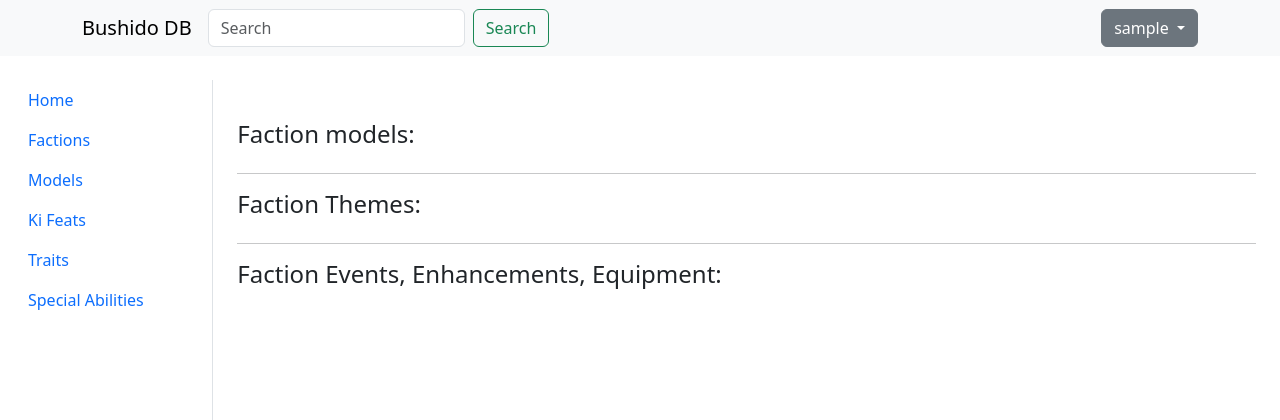
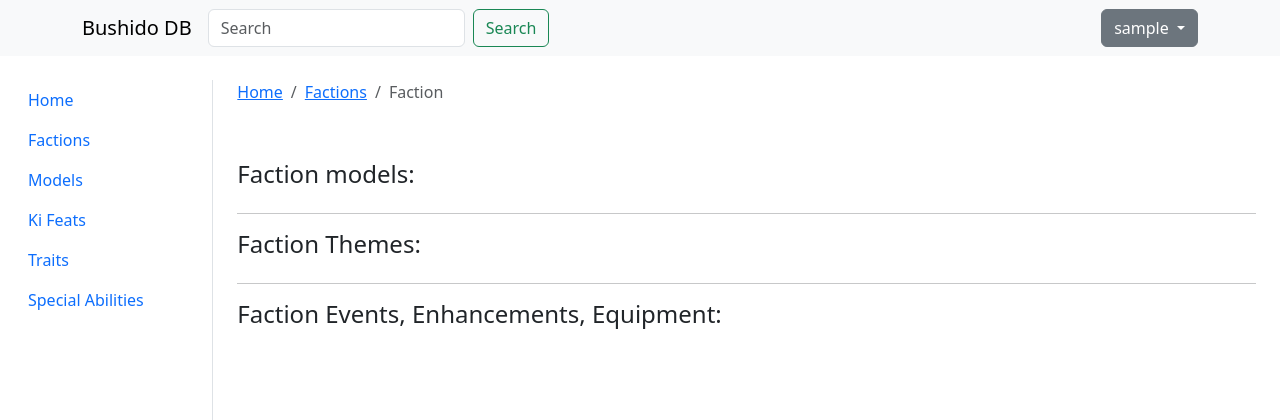
Before and after one commit to luke-vaughan0/bushido-db, a Django app: template bushido/templates/bushido/faction.html in a window 1280 px wide. Shown: the top 420 px of the page. Run offline with Django 4.2, Linux system fonts and the light colour scheme; the template is opened without the code that fills it, so the values that code supplies are empty; the visitor is signed in with stand-in values (Sample User, id 1); parts of the project's set-up code (start-up, migrations or seed data) failed here and were passed over; some libraries are stand-ins or nearby versions.

Commit message:
added breadcrumbs

```diff
--- a/bushido/templates/bushido/faction.html
+++ b/bushido/templates/bushido/faction.html
@@ -3,6 +3,15 @@
 {% block title %}<title>{{faction.name}} - Info</title>{% endblock %}
 {% block content %}
 <div class="container m-0">
+    <div>
+    <nav aria-label="breadcrumb">
+      <ol class="breadcrumb">
+        <li class="breadcrumb-item"><a href="{% url 'bushido:index' %}">Home</a></li>
+        <li class="breadcrumb-item"><a href="{% url 'bushido:allFactions' %}">Factions</a></li>
+        <li class="breadcrumb-item active" aria-current="page">Faction</a></li>
+      </ol>
+    </nav>
+  </div>
     <div class="row">
         <h2>{{faction.name}}</h2>
     </div>
--- a/bushido/templates/bushido/unit_details.html
+++ b/bushido/templates/bushido/unit_details.html
@@ -8,6 +8,7 @@
     <nav aria-label="breadcrumb">
       <ol class="breadcrumb">
         <li class="breadcrumb-item"><a href="{% url 'bushido:index' %}">Home</a></li>
+        <li class="breadcrumb-item"><a href="{% url 'bushido:allFactions' %}">Factions</a></li>
         <li class="breadcrumb-item"><a href="{% url 'bushido:factionDetails' factionid=unit.faction.id%}">{{unit.faction.name}}</a></li>
         <li class="breadcrumb-item active" aria-current="page">Model</li>
       </ol>
```
Also changed, not shown: bushido/templates/bushido/faction_list.html (+8 -0 lines).
